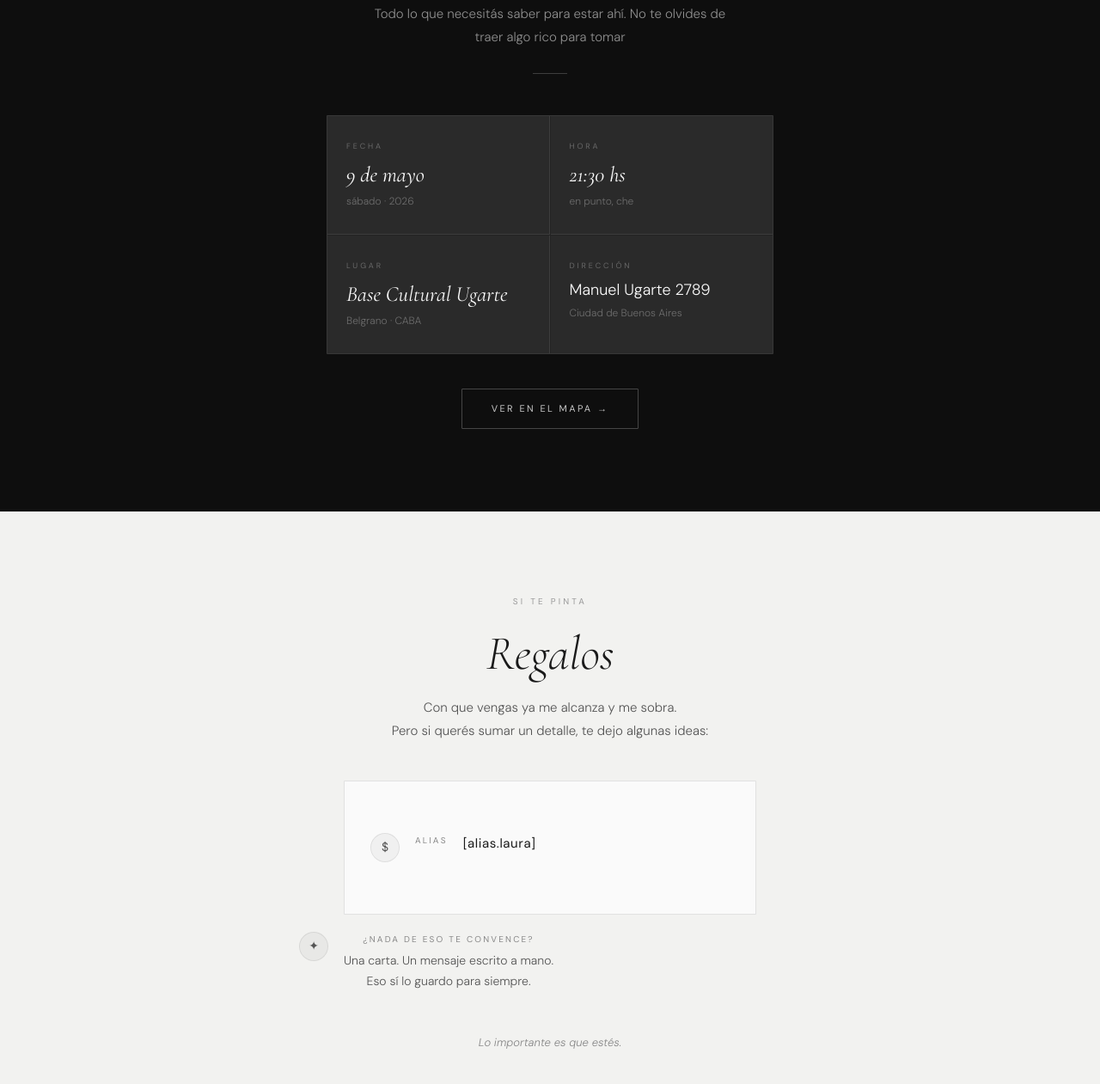
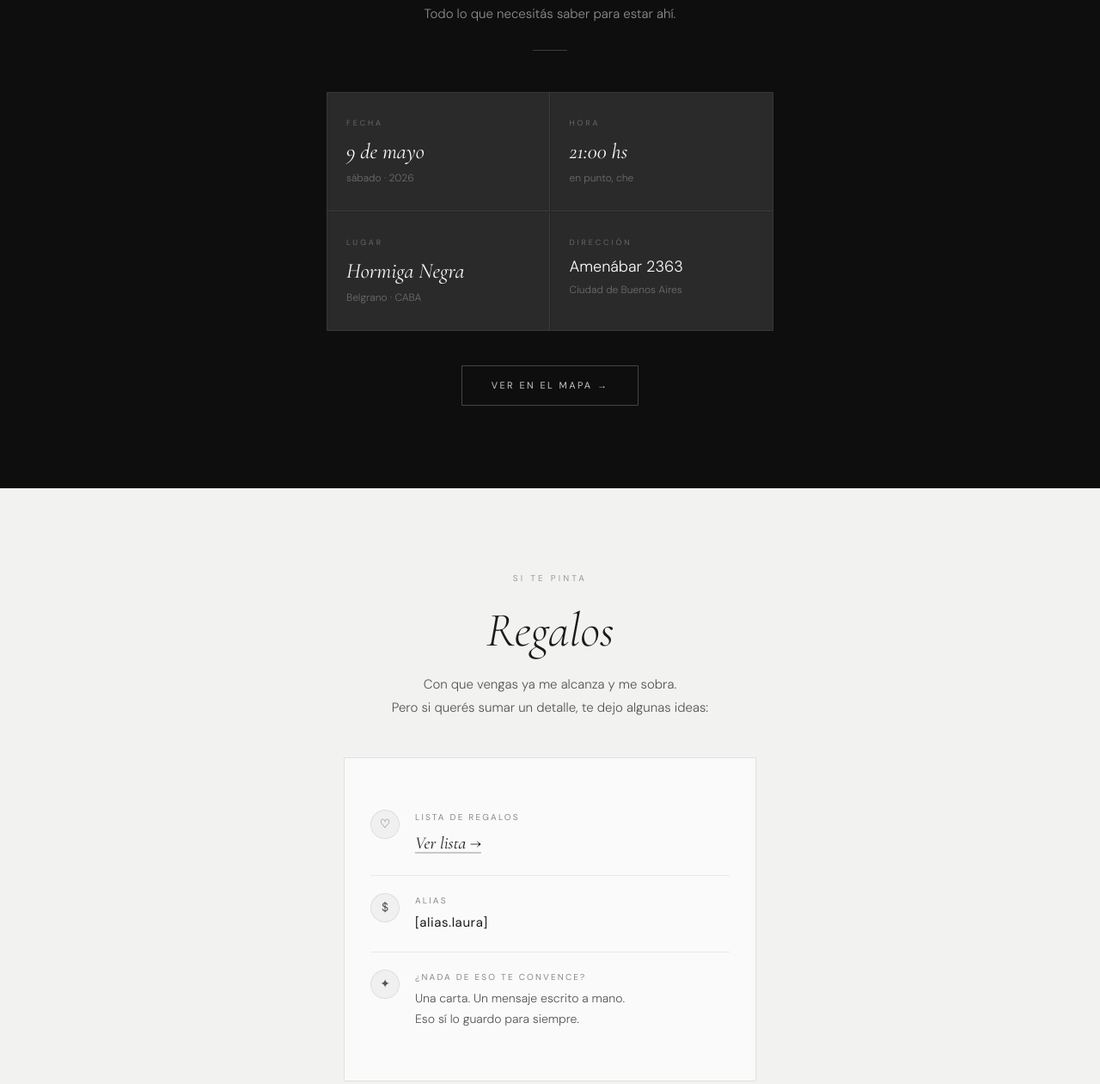
Before and after one commit to 50-laura/invitacion, a plain HTML site: page index.html in a window 1280 px wide. Shown: the part 2152-3413 px from the top of the page at 86% size. Drawn offline with nearby package versions, Linux system fonts and the light colour scheme; no server answers.

Commit message:
Add files via upload

```diff
--- a/index.html
+++ b/index.html
@@ -14,7 +14,7 @@
 <meta property="og:title" content="Laura cumple 50 🖤" />
 
 <!-- EDITAR: texto descriptivo debajo del título en la preview -->
-<meta property="og:description" content="10 de mayo · Base Cultural Ugarte · Belgrano · ¡Te espero!" />
+<meta property="og:description" content="10 de mayo · Hormiga Negra · Belgrano · ¡Te espero!" />
 
 <!-- EDITAR: URL exacta del sitio publicado -->
 <meta property="og:url" content="https://50-laura.github.io/invitacion/" />
@@ -34,7 +34,7 @@
 <!-- Twitter / X -->
 <meta name="twitter:card"        content="summary_large_image" />
 <meta name="twitter:title"       content="Laura cumple 50 🖤" />
-<meta name="twitter:description" content="10 de mayo · Base Cultural Ugarte · Belgrano · ¡Te espero!" />
+<meta name="twitter:description" content="10 de mayo · Hormiga Negra · Belgrano · ¡Te espero!" />
 <meta name="twitter:image"       content="https://50-laura.github.io/invitacion/preview.jpg" />
 
 <!-- WhatsApp usa og:title, og:description y og:image — no necesita tags extra -->
@@ -1028,7 +1028,7 @@
 
     <span class="section-tag light reveal">la noche</span>
     <h2 class="section-title light reveal reveal-delay-1">El encuentro</h2>
-    <p class="section-body light reveal reveal-delay-2">Todo lo que necesitás saber para estar ahí. No te olvides de traer algo rico para tomar</p>
+    <p class="section-body light reveal reveal-delay-2">Todo lo que necesitás saber para estar ahí.</p>
 
     <div class="divider reveal reveal-delay-3" style="background:rgba(200,200,200,0.25);"></div>
 
@@ -1044,27 +1044,27 @@
       <div class="evento-item">
         <p class="evento-label">Hora</p>
         <!-- EDITAR: hora -->
-        <p class="evento-value">21:30 hs</p>
+        <p class="evento-value">21:00 hs</p>
         <p class="evento-sub">en punto, che</p>
       </div>
 
       <div class="evento-item">
         <p class="evento-label">Lugar</p>
-        <p class="evento-value">Base Cultural Ugarte</p>
+        <p class="evento-value">Hormiga Negra</p>
         <p class="evento-sub">Belgrano · CABA</p>
       </div>
 
       <div class="evento-item">
         <p class="evento-label">Dirección</p>
         <!-- EDITAR: dirección -->
-        <p class="evento-value" style="font-size:18px; font-style:normal; font-family:var(--sans); font-weight:300;">Manuel Ugarte 2789</p>
+        <p class="evento-value" style="font-size:18px; font-style:normal; font-family:var(--sans); font-weight:300;">Amenábar 2363</p>
         <p class="evento-sub">Ciudad de Buenos Aires</p>
       </div>
 
     </div>
 
     <!-- Link Google Maps real -->
-    <a href="https://maps.app.goo.gl/oBpNshdqofSG9Mpr8"
+    <a href="https://maps.app.goo.gl/qBuHyZYfFTNb4UeD7"
        class="btn-map reveal reveal-delay-4"
        target="_blank" rel="noopener">
       Ver en el mapa →
@@ -1073,8 +1073,7 @@
   </div>
 </section>
 
-
-     <!-- =========================================
+<!-- =========================================
      4. REGALOS
      ========================================= -->
 <section id="regalos">
@@ -1090,7 +1089,17 @@
     <div class="regalos-box reveal reveal-delay-3">
 
       <div class="regalo-row">
+        <div class="regalo-icon">♡</div>
+        <div>
+          <p class="regalo-label">Lista de regalos</p>
+          <!-- EDITAR: link a lista de regalos -->
+          <a href="https://myaccount.mercadolibre.com.ar/bookmarks/wishlist/hub/detail/a279b8f6-1981-4956-b97b-6e34609888ab" class="regalo-link">Ver lista →</a>
+        </div>
+      </div>
+
+      <div class="regalo-row">
         <div class="regalo-icon">$</div>
+        <div>
           <p class="regalo-label">Alias</p>
           <!-- EDITAR: alias o CBU -->
           <p class="regalo-alias">[alias.laura]</p>
@@ -1230,7 +1239,7 @@
     <div class="reveal reveal-delay-3">
       <!-- EDITAR: fecha y lugar en cierre -->
       <p class="cierre-date">10 de mayo · 2026</p>
-      <p class="cierre-place">Base Cultural Ugarte · Manuel Ugarte 2789 · Belgrano · CABA</p>
+      <p class="cierre-place">Hormiga Negra · Amenábar 2363 · Belgrano · CABA</p>
     </div>
 
   </div>
```
